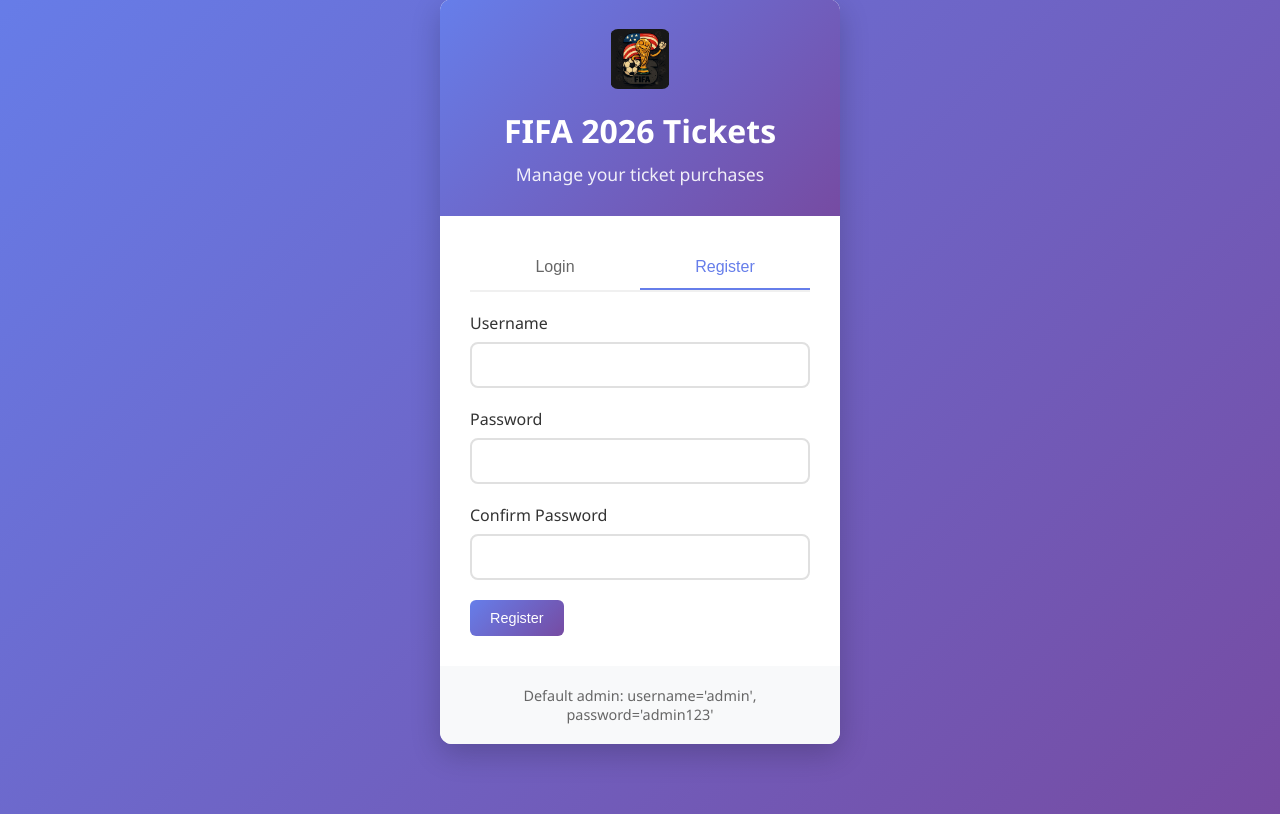
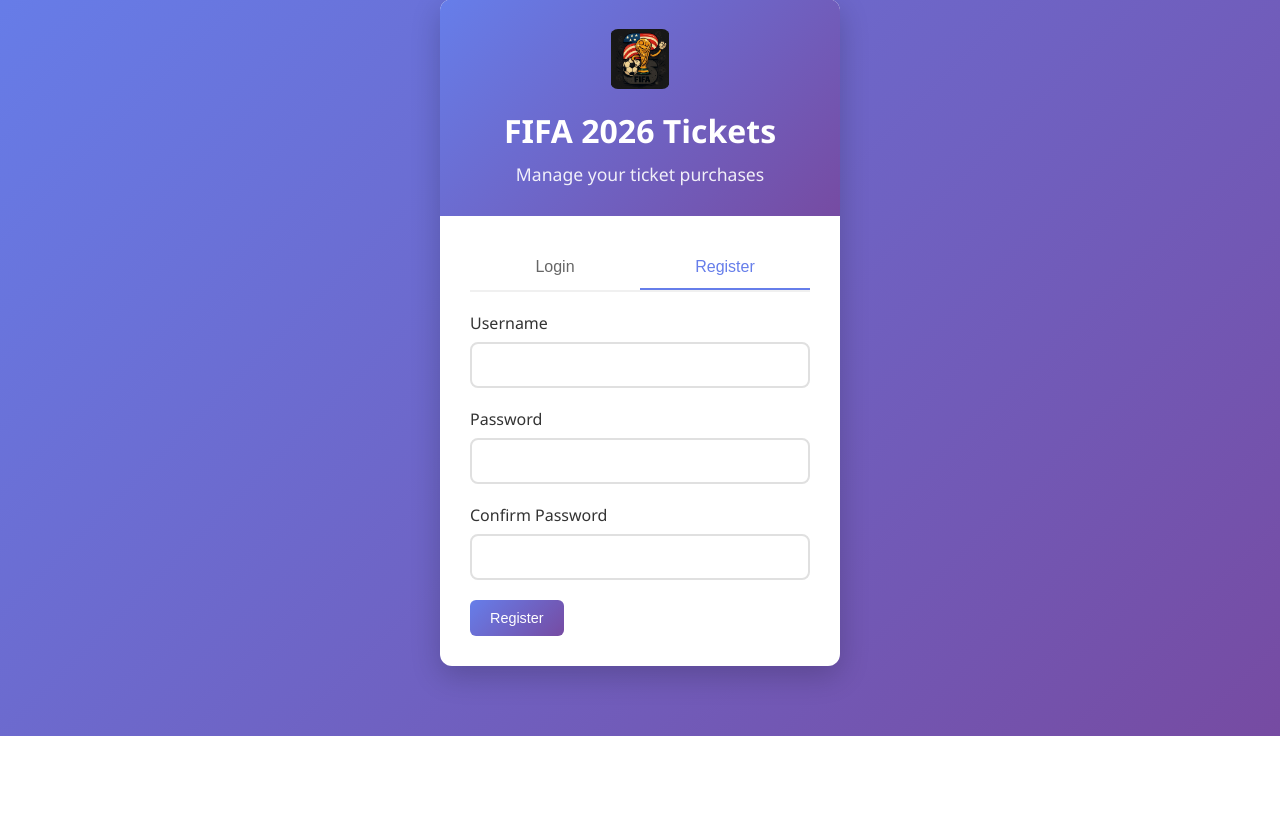
Before and after one commit to vulkenree/fifa-tickets-app, a Flask app: page /register in a window 1280 px wide. Shown: the part 71-885 px from the top of the page. After the commit the page ends 807 px from the top, so only its background shows below. Run offline with Flask 3, Linux system fonts and the light colour scheme.

Commit message:
Remove default admin credentials from login page for security
- Remove display of default admin username/password from login page
- Credentials are still created on first run (shown in server logs)
- Users should change default password after first login
- Improves security by not displaying credentials publicly

```diff
--- a/templates/login.html
+++ b/templates/login.html
@@ -61,10 +61,6 @@
                     <button type="submit" class="btn btn-primary">Register</button>
                 </form>
             </div>
-
-            <div class="login-footer">
-                <p>Default admin: username='admin', password='admin123'</p>
-            </div>
         </div>
     </div>
 
```
